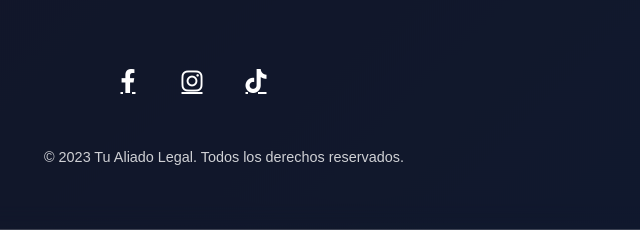
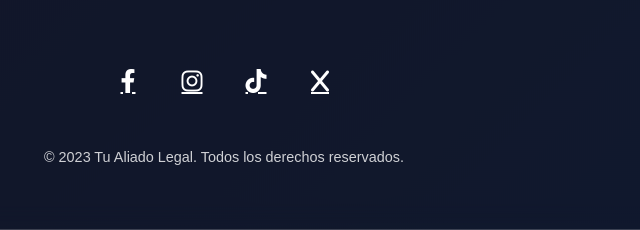
Before and after one commit to Joselugt/demolexy, a plain HTML site: page index.html in a window 1280 px wide. Shown: the part 1443-1673 px from the top of the page, 416-1056 px from the left. Drawn offline with Linux system fonts and the light colour scheme.

Commit message:
Update index.html

```diff
--- a/index.html
+++ b/index.html
@@ -251,7 +251,7 @@
                 <a href="https://www.facebook.com/profile.php?id=61571890930883" target="_blank" aria-label="Facebook"><i class="fab fa-facebook-f"></i></a>
                 <a href="https://www.instagram.com/lexibot_gt/" target="_blank" aria-label="Instagram"><i class="fab fa-instagram"></i></a>
                 <a href="https://www.tiktok.com/@lexibot_gt" target="_blank" aria-label="TikTok"><i class="fab fa-tiktok"></i></a>
-                <a href="https://x.com/Lexibot_gt" target="_blank" aria-label="Twitter"><i class="fab fa-Twitter"></i></a>
+                <a href="https://x.com/Lexibot_gt" target="_blank" aria-label="X"><i class="fab fa-x"></i></a>
             </div>
 
             <div class="copyright">
```
